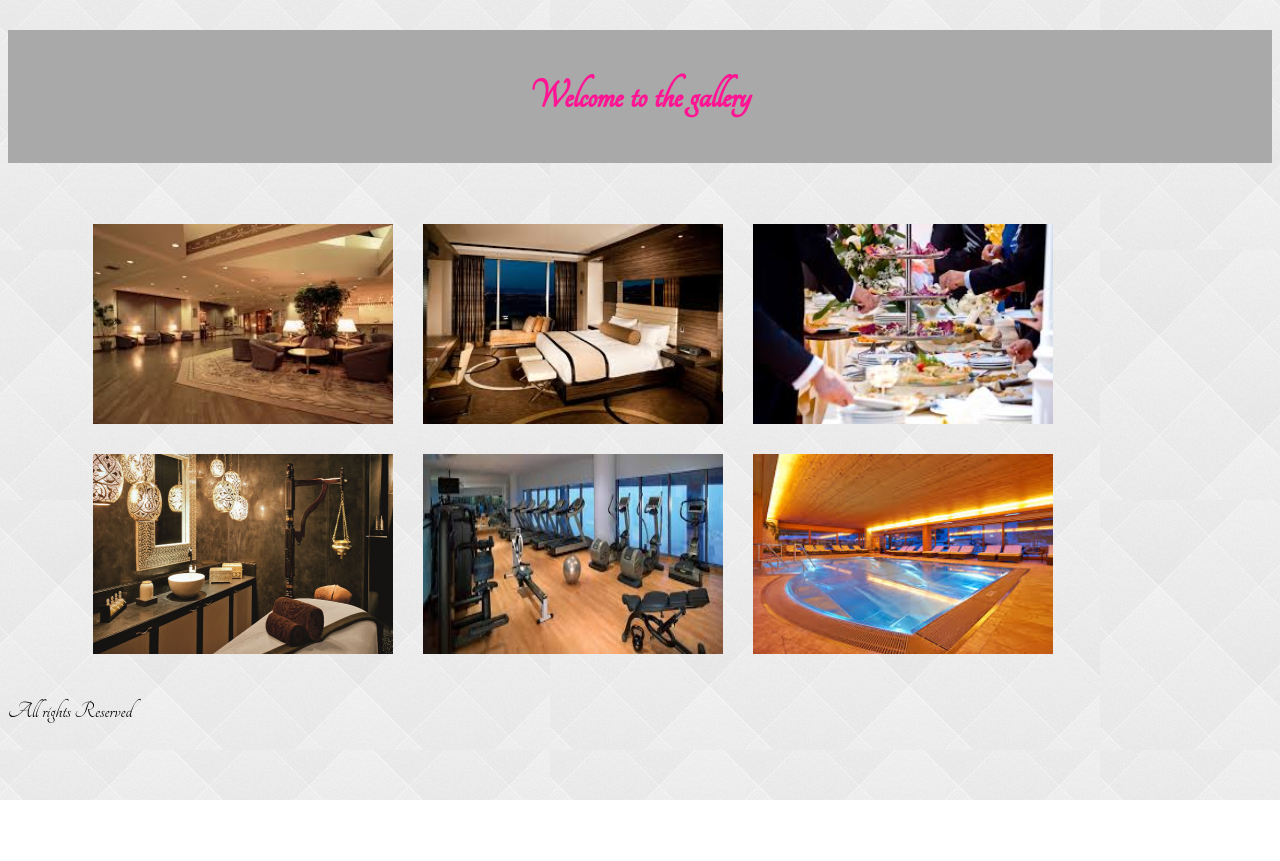
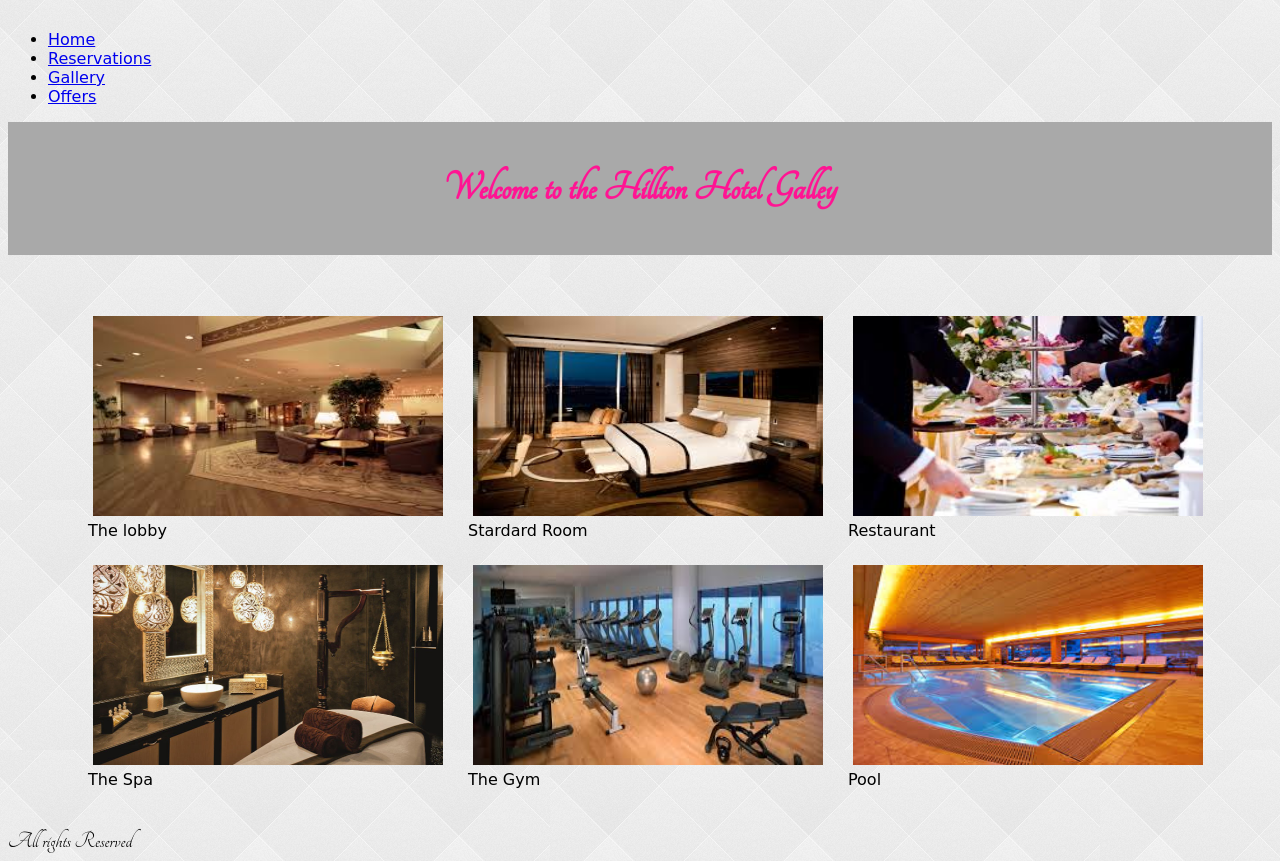
Before and after one commit to bakslash/Hilton-hotel, a plain HTML site: page gallery.html in a window 1280 px wide. Before the commit the page ends 800 px from the top, so only its background shows below. Drawn offline with Linux system fonts and the light colour scheme.

Commit message:
desing change

```diff
--- a/gallery.html
+++ b/gallery.html
@@ -2,26 +2,42 @@
 <html>
   <head>
     <link rel="stylesheet" type="text/css" href="https://fonts.googleapis.com/css?family=Tangerine">
-
-
     <meta charset="utf-8">
     <title>Gallery</title>
     <link rel="stylesheet" href="layout.css" type="text/css">
+      <meta name="viewport" content="width=device-width,initial-scale=1.0">
     </head>
-    <body>
+    <body class="body">
+
         <div class="container">
-            <header><h3>Welcome to the gallery</h3></header>
+            <div class="nav">
+             <ul>
+                <li><a href="index3.html">Home</a></li>
+                   <li><a href="reservation.html">Reservations</a></li>
+                   <li><a href="gallery.html">Gallery</a> </li>
+                   <li><a href="offers.html">Offers</a></li>
+
+                </ul>
+            </div>
+            <header><h3>Welcome to the Hillton Hotel Galley</h3></header>
         <section id="content">
             <div class="gallery">
+
+
+
+
+
+
+
             <ul>
-                <li><img src="images/lobby.jpg" title="The lobby" width="300" height="200"> </li>
-                <li><img src="images/room.jpg" title="Rooms" width="300" height="200"></li>
-                <li><img src="images/food.jpg" title="Restaurant" width="300" height="200"></li>
+                <li><img src="images/lobby.jpg" title="The lobby" width="350" height="200">The lobby </li>
+                <li><img src="images/room.jpg" title="Rooms" width="350" height="200">Stardard Room</li>
+                <li><img src="images/food.jpg" title="Restaurant" width="350" height="200">Restaurant</li>
                 </ul>
                 <ul>
-                    <li><img src="images/spa.jpg" title="The Spa" width="300" height="200"></li>
-                    <li><img src="images/gym.jpg" title="The Gym" width="300" height="200"></li>
-                    <li><img src="images/swim.jpg" title="Swimming Pool"width="300" height="200"></li>
+                    <li><img src="images/spa.jpg" title="The Spa" width="350" height="200">The Spa</li>
+                    <li><img src="images/gym.jpg" title="The Gym" width="350" height="200">The Gym</li>
+                    <li><img src="images/swim.jpg" title="Swimming Pool"width="350" height="200">Pool</li>
                 </ul>
 
 
```
